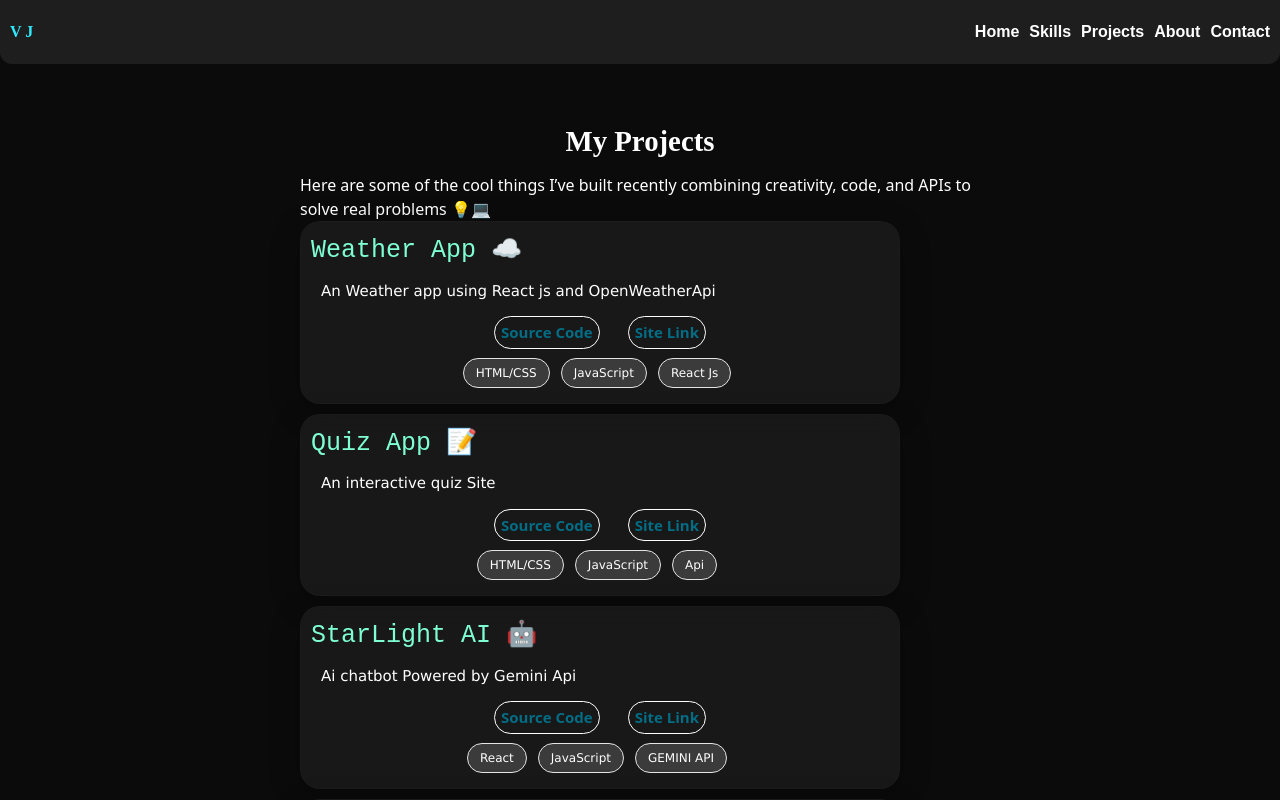
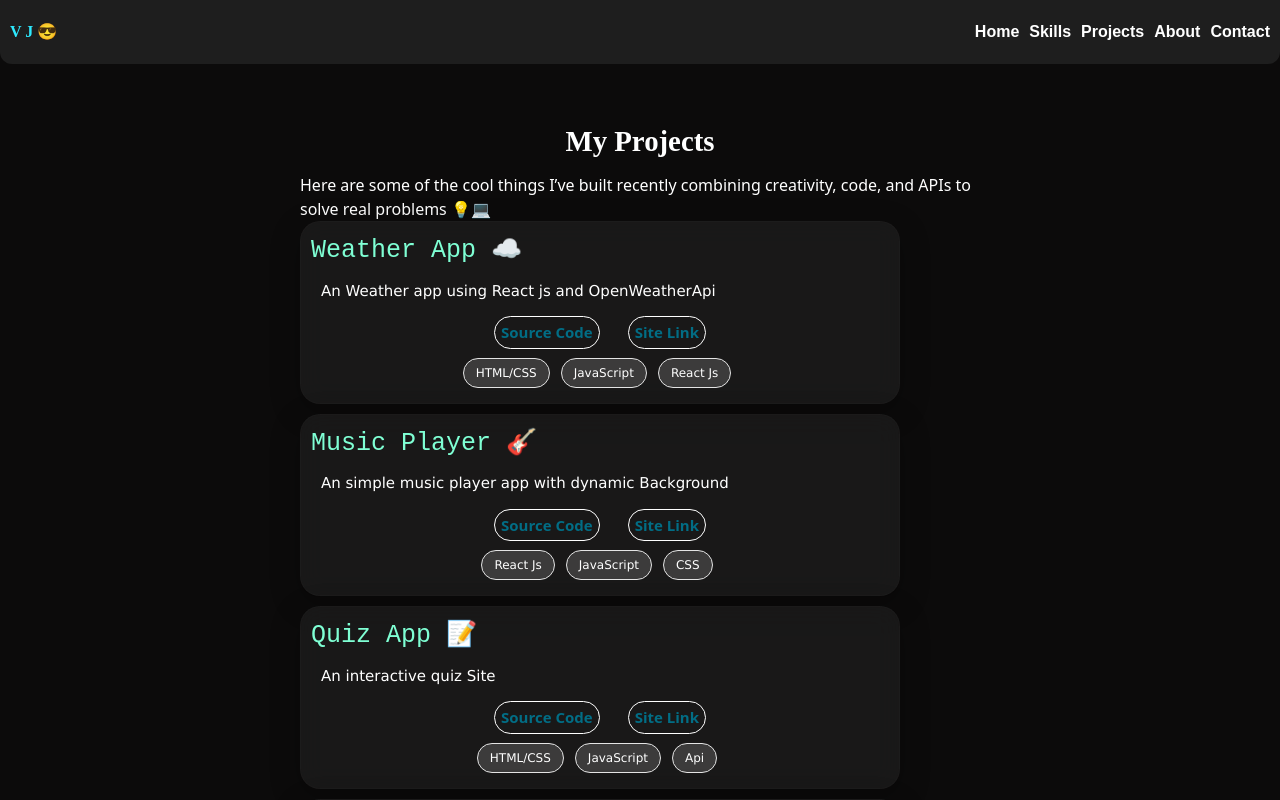
Before and after one commit to Vanaraj10/my-portfolio, a React (Vite) app: page /projects in a window 1280 px wide. Shown: the top 800 px of the page. Built offline with nearby package versions, Linux system fonts and the light colour scheme.

Commit message:
added music player project

```diff
--- a/src/App.tsx
+++ b/src/App.tsx
@@ -19,7 +19,7 @@ const App = () => {
   return (
     <div>
       <nav className="nav-bar">
-        <p>V J</p>
+        <p>V J 😎</p>
         <div className="nav-link">
           <Link to="/">Home</Link>
           <Link to="/skills">Skills</Link>
--- a/src/components/Projects.tsx
+++ b/src/components/Projects.tsx
@@ -23,6 +23,21 @@ const Projects = () => {
               <p>HTML/CSS</p>
               <p>JavaScript</p>
               <p>React Js</p>
+            </div>
+          </div>
+          <div className="project">
+            <h2>Music Player 🎸</h2>
+            <p>
+              An simple music player app with dynamic Background
+            </p>
+            <div className="link flex flex-row justify-center gap-5">
+              <a href="https://github.com/Vanaraj10/Music-Player">Source Code</a>
+              <a href="https://vjs-music-player.netlify.app/">Site Link</a>
+            </div>
+            <div className="technologies">
+              <p>React Js</p>
+              <p>JavaScript</p>
+              <p>CSS</p>
             </div>
           </div>
           <div className="project">
@@ -74,7 +89,6 @@ const Projects = () => {
               <p>CSS</p>
             </div>
           </div>
-
       </div>
     </div>
   )
```
